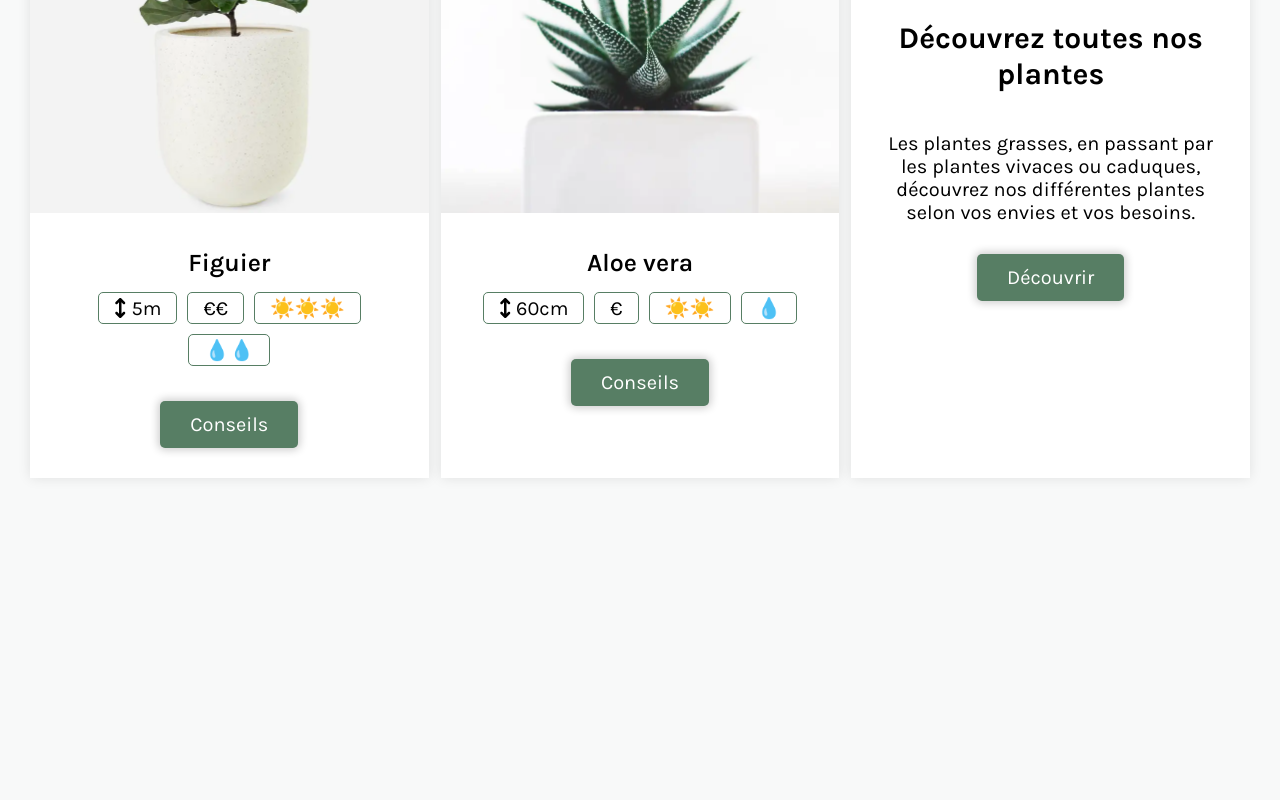
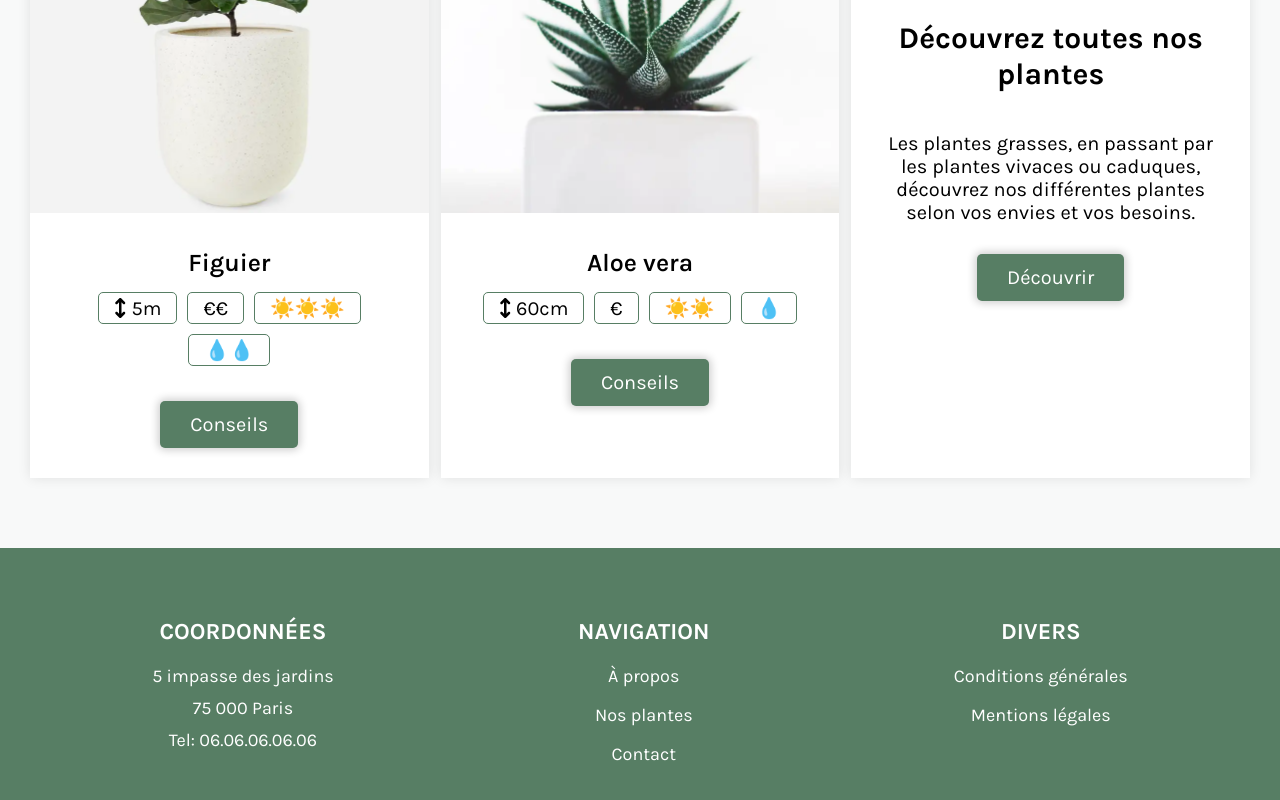
Before and after one commit to robinmaxime/projet-jardin, a React (Create React App) app: page / in a window 1280 px wide. Shown: the part 1732-2532 px from the top of the page. Before the commit the page ends 2280 px from the top, so only its background shows below. Built offline with nearby package versions, Linux system fonts and the light colour scheme.

Commit message:
Création du footer

```diff
--- /dev/null
+++ b/src/Components/Footer/index.jsx
@@ -0,0 +1,43 @@
+import { Link } from "react-router-dom";
+
+/**
+ * Composant affichant le footer
+ * @returns JSX.element
+ */
+function Footer() {
+   return (
+      <footer className="footer">
+         <div className="footer__content page-container">
+            <div className="footer__block">
+               <h3>COORDONNÉES</h3>
+               <p>5 impasse des jardins</p>
+               <p>75 000 Paris</p>
+               <p>Tel: 06.06.06.06.06</p>
+            </div>
+            <div className="footer__block">
+               <h3>NAVIGATION</h3>
+               <Link to="/about" onClick={() => window.scroll(0, 0)}>
+                  À propos
+               </Link>
+               <Link to="/plants" onClick={() => window.scroll(0, 0)}>
+                  Nos plantes
+               </Link>
+               <Link to="/contact" onClick={() => window.scroll(0, 0)}>
+                  Contact
+               </Link>
+            </div>
+            <div className="footer__block">
+               <h3>DIVERS</h3>
+               <Link to="/Policy" onClick={() => window.scroll(0, 0)}>
+                  Conditions générales
+               </Link>
+               <Link to="/Legal" onClick={() => window.scroll(0, 0)}>
+                  Mentions légales
+               </Link>
+            </div>
+         </div>
+      </footer>
+   );
+}
+
+export default Footer;
--- a/src/Layouts/MainLayout/index.jsx
+++ b/src/Layouts/MainLayout/index.jsx
@@ -1,3 +1,4 @@
+import Footer from "../../Components/Footer";
 import Header from "../../Components/Header";
 import { Outlet } from "react-router-dom";
 
@@ -6,6 +7,7 @@ function MainLayout() {
       <>
          <Header />
          <Outlet />
+         <Footer />
       </>
    );
 }
--- /dev/null
+++ b/src/scss/components/_footer.scss
@@ -0,0 +1,31 @@
+.footer {
+   background-color: $primaryColor;
+   color: white;
+   font-size: 18px;
+
+   &__content {
+      display: flex;
+      justify-content: space-around;
+   }
+
+   & a {
+      color: white;
+      padding-bottom: 5px;
+      border-bottom: 2px solid transparent;
+      transition: border-color 0.25s;
+      &:hover {
+         border-color: $secondaryColor;
+      }
+   }
+
+   &__block {
+      display: flex;
+      flex-direction: column;
+      align-items: center;
+      gap: 10px;
+   }
+
+   & h3 {
+      font-size: 23px;
+   }
+}
--- a/src/scss/main.scss
+++ b/src/scss/main.scss
@@ -10,3 +10,4 @@
 @import "./components/card";
 @import "./components/galleryPreview";
 @import "./components/modal";
+@import "./components/footer";
```
